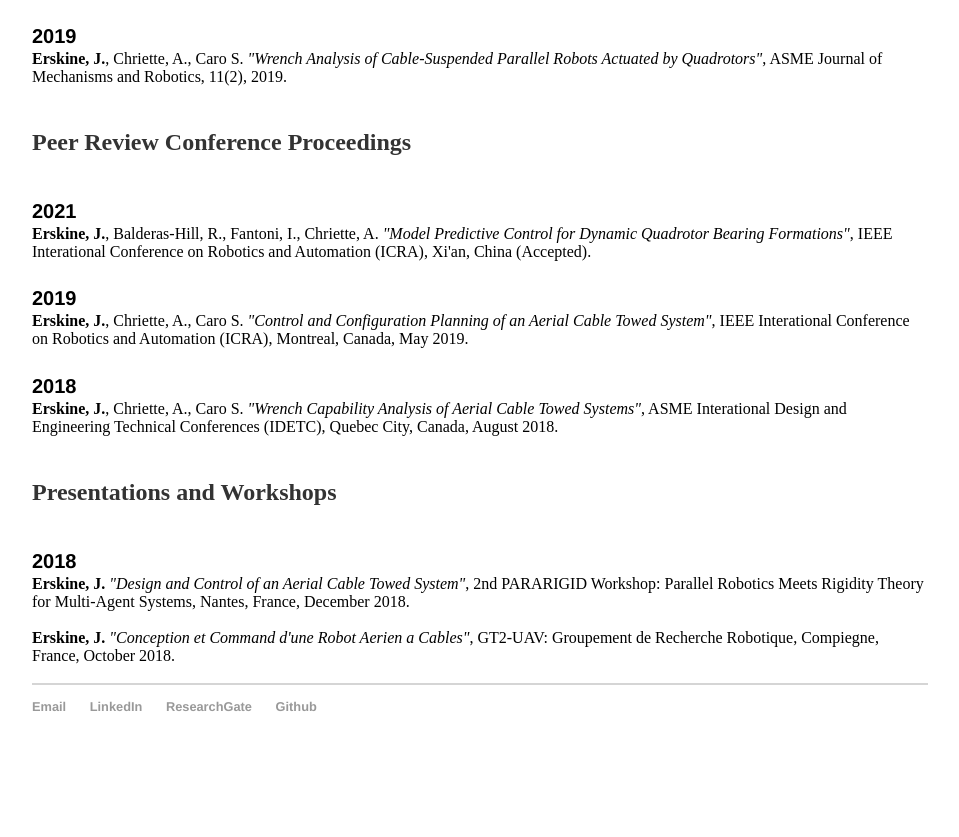
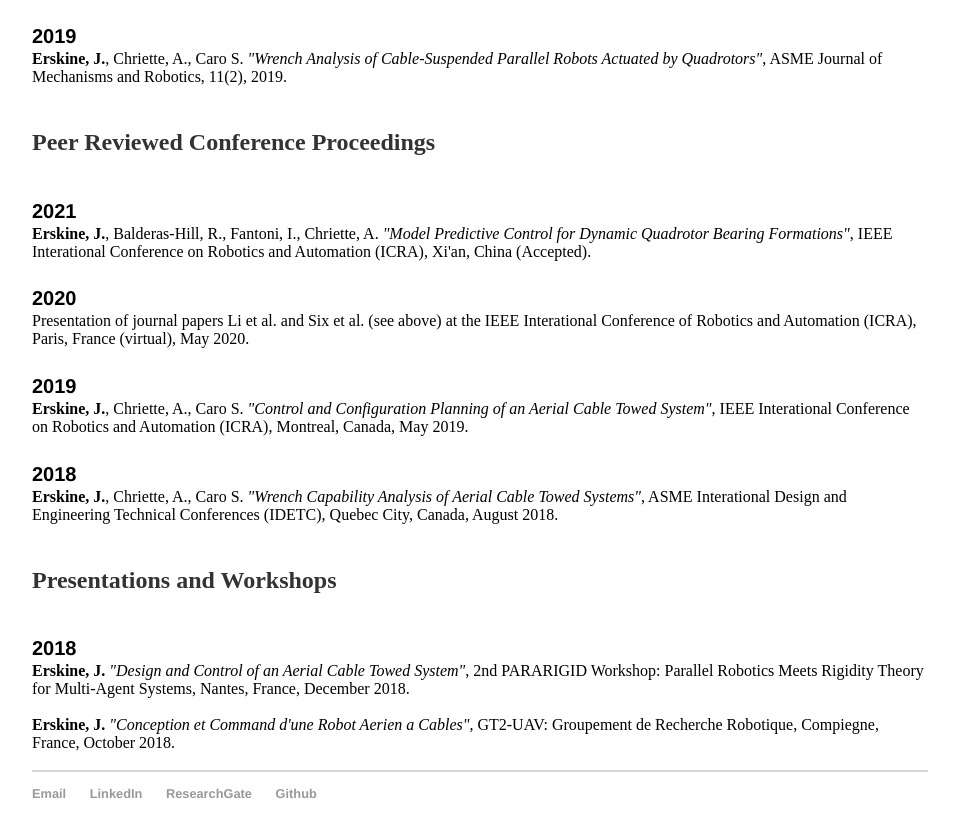
Before and after one commit to JulianErskine/julianerskine.github.io, a plain HTML site: page publications/index.html in a window 1280 px wide. Shown: the part 802-1639 px from the top of the page, without its empty margins (160-1119 px from the left). Before the commit the page ends 1577 px from the top, so only its background shows below. Drawn offline with Linux system fonts and the light colour scheme.

Commit message:
Minor modifications

```diff
--- a/publications/index.html
+++ b/publications/index.html
@@ -52,10 +52,13 @@
 						<h4> 2019 </h4>
 						<strong>Erskine, J.</strong>, Chriette, A., Caro S. <em>"Wrench Analysis of Cable-Suspended Parallel Robots Actuated by Quadrotors"</em>, ASME Journal of Mechanisms and Robotics, 11(2), 2019.
 
-						<h5>Peer Review Conference Proceedings</h5>
+						<h5>Peer Reviewed Conference Proceedings</h5>
 
             <h4> 2021 </h4>
 						<strong>Erskine, J.</strong>, Balderas-Hill, R., Fantoni, I., Chriette, A. <em>"Model Predictive Control for Dynamic Quadrotor Bearing Formations"</em>, IEEE Interational Conference on Robotics and Automation (ICRA), Xi'an, China   (Accepted).
+
+            <h4>2020</h4>
+            Presentation of journal papers Li et al. and Six et al. (see above) at the IEEE Interational Conference of Robotics and Automation (ICRA), Paris, France (virtual), May 2020.
 
 						<h4> 2019 </h4>
 
```
Also changed, not shown: projects/Swarms/index.html (+1 -1 lines).
